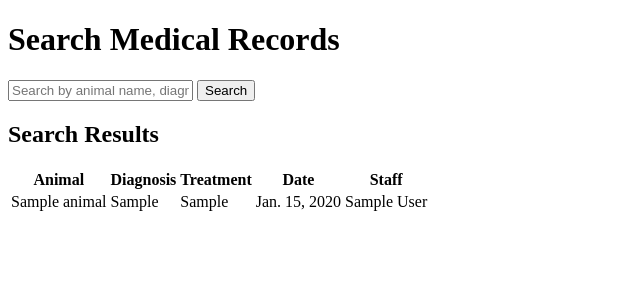
After one commit to pkjthao/Animal-Adoption-App, a Django app: page /medical-records/ in a window 1280 px wide. The commit adds this page. Shown: the top 300 px of the page, without its empty margins (0-640 px from the left). Run offline with Django 5.2, Linux system fonts and the light colour scheme; tables that the repository leaves empty hold one stand-in row (values such as "Sample post").

Commit message:
made medical_records_search page and view_donations

```diff
--- a/shelter_project/shelterapp/templates/default_page.html
+++ b/shelter_project/shelterapp/templates/default_page.html
@@ -19,6 +19,9 @@
         <li><a href="{% url 'view_shelters' %}">View Shelter Locations</a></li>
         <li><a href="{% url 'view_paychecks' %}">View Employee Paychecks</a></li>
         <li><a href="{% url 'view_medical_records' %}">View Medical Records</a></li>
+        <li><a href="{% url 'view_donations' %}">View Donations</a></li>
+        <li><a href="{% url 'medical_records_search' %}">Medical Records Search</a></li>
+        <li><a href="{% url 'view_employees' %}">View Employees</a></li>
         <li><a href="{% url 'add_adopters' %}">Add New User</a></li>
     </ul>
 </body>
--- /dev/null
+++ b/shelter_project/shelterapp/templates/medical_records_search.html
@@ -0,0 +1,46 @@
+<!DOCTYPE html>
+<html lang="en">
+<head>
+    <meta charset="UTF-8">
+    <meta name="viewport" content="width=device-width, initial-scale=1.0">
+    <title>Medical Records Search</title>
+</head>
+<body>
+    <h1>Search Medical Records</h1>
+
+    <!-- Search form -->
+    <form method="get" action="{% url 'medical_records_search' %}">
+        <input type="text" name="q" value="{{ query }}" placeholder="Search by animal name, diagnosis, or staff">
+        <button type="submit">Search</button>
+    </form>
+
+    <!-- Display search results -->
+    <h2>Search Results</h2>
+    {% if medical_records %}
+        <table>
+            <thead>
+                <tr>
+                    <th>Animal</th>
+                    <th>Diagnosis</th>
+                    <th>Treatment</th>
+                    <th>Date</th>
+                    <th>Staff</th>
+                </tr>
+            </thead>
+            <tbody>
+                {% for record in medical_records %}
+                    <tr>
+                        <td>{{ record.animalID.name }}</td>
+                        <td>{{ record.diagnosis }}</td>
+                        <td>{{ record.treatment }}</td>
+                        <td>{{ record.date }}</td>
+                        <td>{{ record.staffID.firstName }} {{ record.staffID.lastName }}</td>
+                    </tr>
+                {% endfor %}
+            </tbody>
+        </table>
+    {% else %}
+        <p>No medical records found for "{{ query }}".</p>
+    {% endif %}
+</body>
+</html>
--- a/shelter_project/shelterapp/urls.py
+++ b/shelter_project/shelterapp/urls.py
@@ -14,11 +14,15 @@ urlpatterns = [
     path('staff_paychecks/', views.view_paychecks, name='view_paychecks'),
     # View list of medical records
     path('medical_records/', views.view_medical_records, name='view_medical_records'),
+    # View donations
+    path('donations/', views.view_donations, name='view_donations'),
     #User login and signup
     path('user/login/', auth_views.LoginView.as_view(template_name='user_login.html'), name='user_login'),
     path('user/signup/', views.user_signup, name='user_signup'),
     # Staff login (no signup option)
     path('staff/login/', auth_views.LoginView.as_view(template_name='staff_login.html'), name='staff_login'),
+    # Medical record search
+    path('medical-records/', views.medical_records_search, name='medical_records_search')
 ]
 
 urlpatterns += [
--- a/shelter_project/shelterapp/views.py
+++ b/shelter_project/shelterapp/views.py
@@ -2,12 +2,11 @@ from django.shortcuts import render, redirect
 from .forms import AnimalForm, AdoptionForm, CustomUserCreationForm, AdopterForm
 from django.contrib.auth import login
 from django.contrib.auth.decorators import login_required
-from .models import Animal, ShelterLocation, Paycheck, MedicalRecord, AdoptionRequest, CustomUser, Adopter
+from .models import Animal, ShelterLocation, Paycheck, MedicalRecord, Donation,AdoptionRequest, CustomUser, Adopter
 from django.contrib import messages
 from .forms import AnimalForm
 from .forms import AdoptionForm
-from .models import Animals, ShelterLocations, Paycheck, MedicalRecords, Staff
-from .models import AdoptionRequests
+from .models import Paycheck, Staff
 
 def submit_animal(request):
     if request.method == 'POST':
@@ -37,10 +36,33 @@ def view_employees(request):
     employees = Staff.objects.all()
     return render(request, 'view_employees.html', {'employees': employees})
 
+def view_donations(request):
+    donations = Donation.objects.all()
+    return render(request, 'view_donations.html', {'donations': donations})
+
 def view_medical_records(request):
     medical_records = MedicalRecord.objects.all()
     animals = Animal.objects.all()
     return render(request, 'view_medical_records.html', {'medical_records': medical_records, 'animals': animals})
+
+def medical_records_search(request):
+    query = request.GET.get('q', '')  # Get the search term from the query parameter
+
+    # If there's a search query, filter medical records based on it
+    if query:
+        medical_records = MedicalRecord.objects.filter(
+            Q(diagnosis__icontains=query) |
+            Q(animalID__name__icontains=query) |
+            Q(staffID__firstName__icontains=query) |
+            Q(staffID__lastName__icontains=query)
+        )
+    else:
+        medical_records = MedicalRecord.objects.all()  # Show all records if no query is provided
+
+    # Render the page with the medical records and the query
+    return render(request, 'medical_records_search.html', {
+        'medical_records': medical_records, 'query': query
+    })
 
 def default_page(request):
     return render(request, 'default_page.html')
```
Also changed, not shown: shelter_project/shelterapp/templates/view_donations.html (added, +44 -0 lines).
